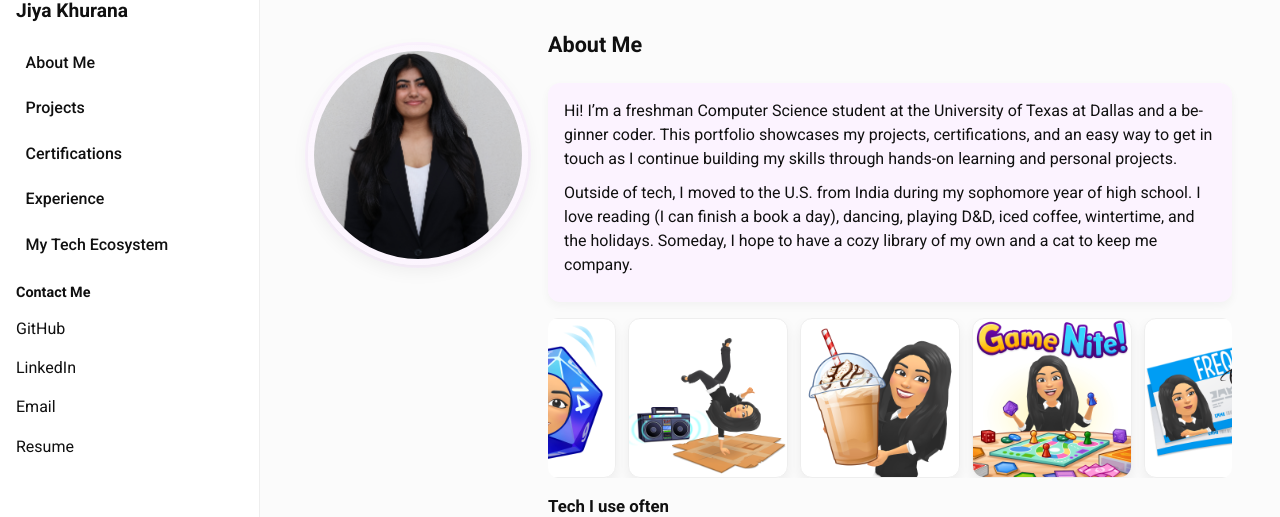
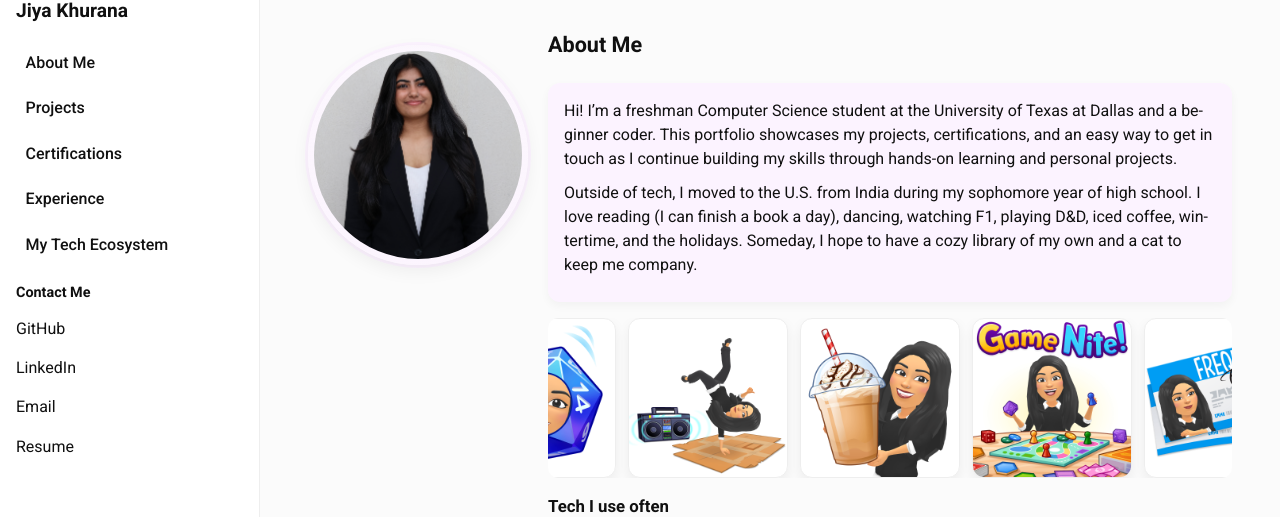
Before and after one commit to JiyaKhurana2102/Portfolio-Website, a Flask app: page / in a window 1280 px wide. Shown: the part 19-536 px from the top of the page. Run offline with Flask 3, Linux system fonts and the light colour scheme.

Commit message:
added detail in About me section

```diff
--- a/templates/index.html
+++ b/templates/index.html
@@ -89,7 +89,7 @@
               Hi! I’m a freshman Computer Science student at the University of Texas at Dallas and a beginner coder. This portfolio showcases my projects, certifications, and an easy way to get in touch as I continue building my skills through hands-on learning and personal projects.
             </p>
             <p>
-              Outside of tech, I moved to the U.S. from India during my sophomore year of high school. I love reading (I can finish a book a day), dancing, playing D&D, iced coffee, wintertime, and the holidays. Someday, I hope to have a cozy library of my own and a cat to keep me company.
+              Outside of tech, I moved to the U.S. from India during my sophomore year of high school. I love reading (I can finish a book a day), dancing, watching F1, playing D&D, iced coffee, wintertime, and the holidays. Someday, I hope to have a cozy library of my own and a cat to keep me company.
             </p>
           </div>
 
```
